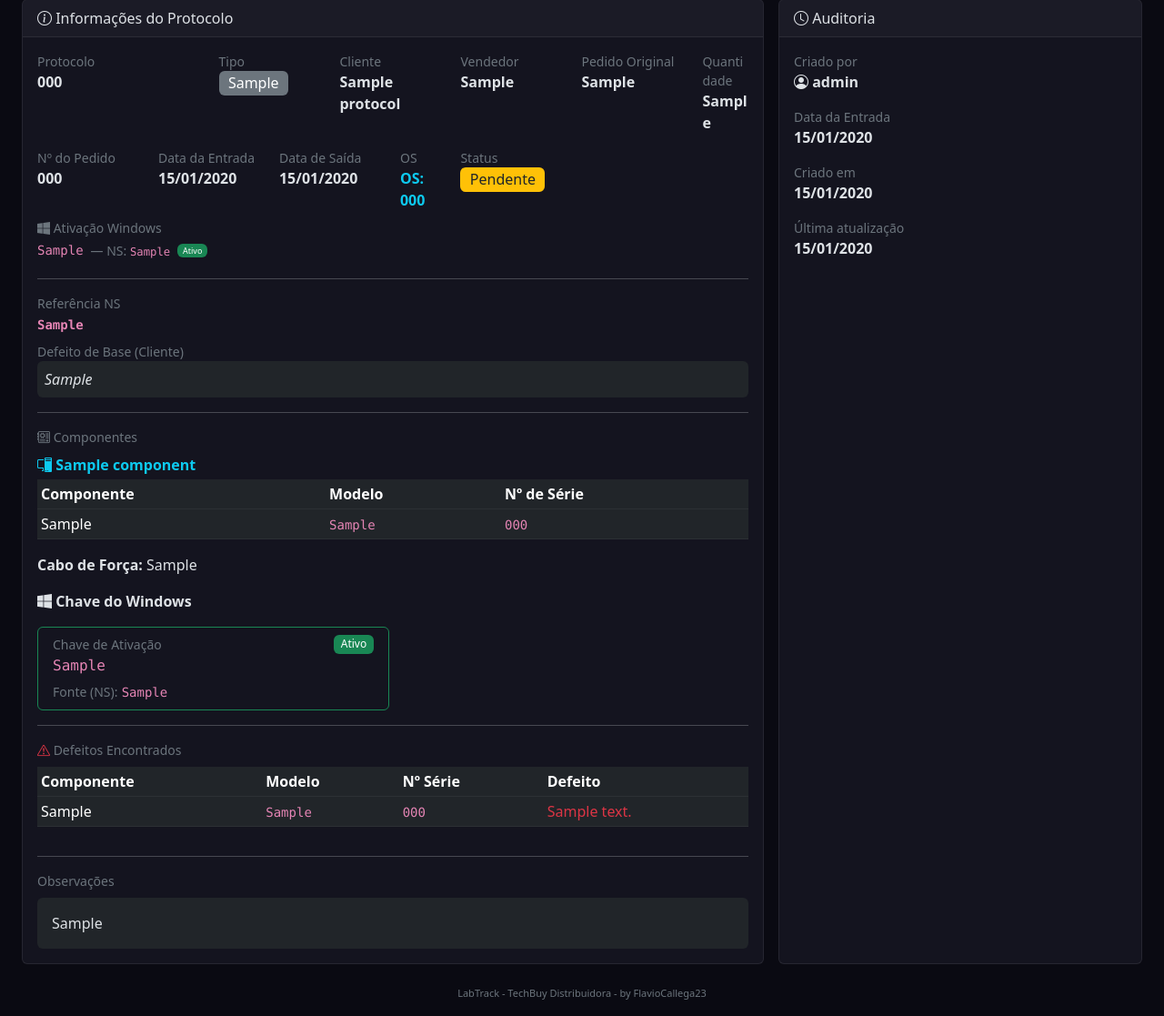
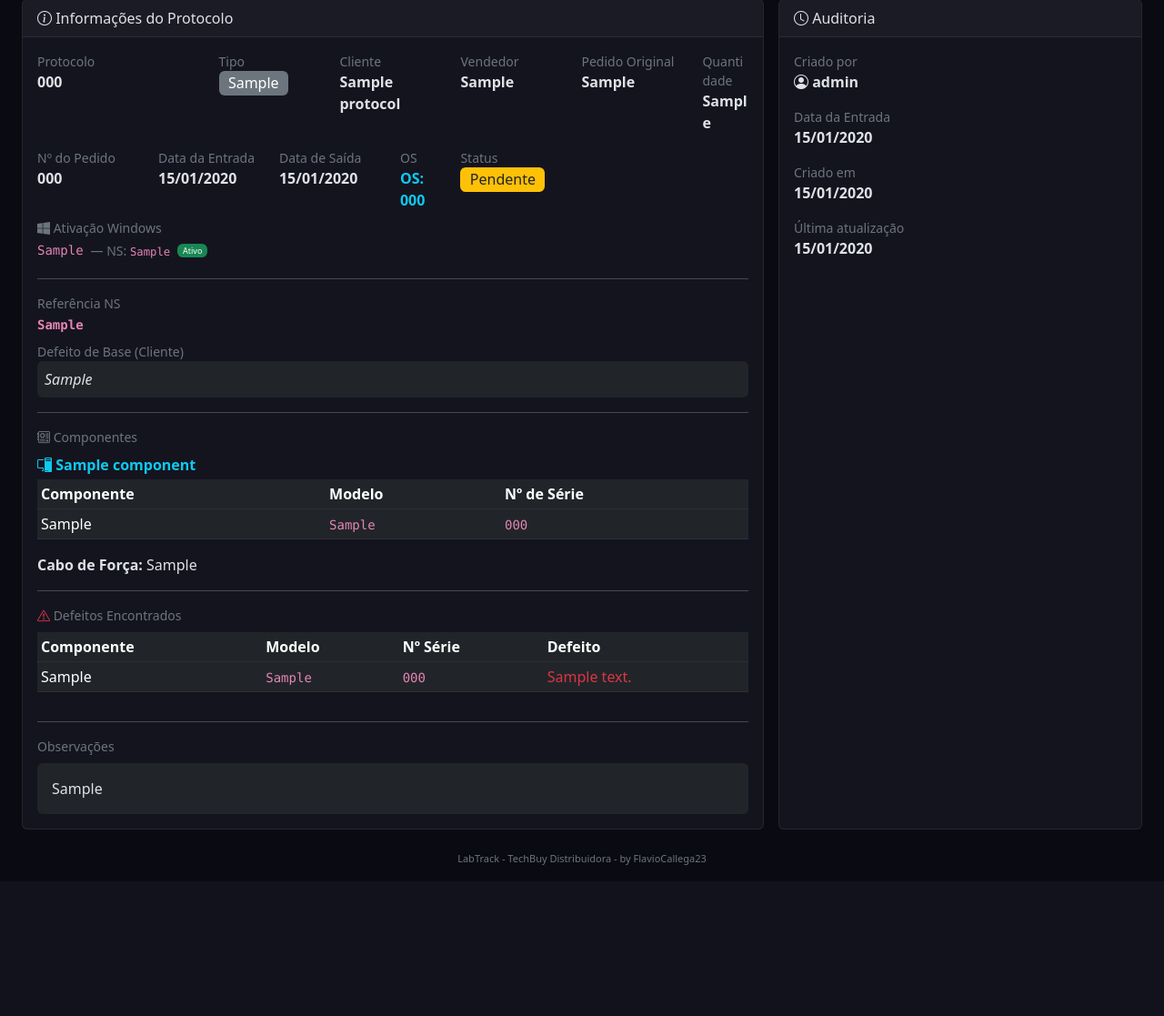
Before and after one commit to DevFlavioCallega23/ProjetoNovoControleLab, a Flask app: page /protocolos/1 in a window 1280 px wide. Shown: the part 148-1265 px from the top of the page at 91% size. After the commit the page ends 1099 px from the top, so only its background shows below. Run offline with Flask 3, Linux system fonts and the light colour scheme; a user stored in the database is signed in; tables that the repository leaves empty hold one stand-in row (values such as "Sample post").

Commit message:
fix: remove exibicao duplicada das chaves windows, mantem apenas no topo

```diff
--- a/app/templates/protocols/detail.html
+++ b/app/templates/protocols/detail.html
@@ -347,34 +347,6 @@
                         {% endif %}
                     </div>
                     {% endif %}
-                    {% if protocol.windows_keys %}
-                    <div class="mt-3">
-                        <strong><i class="bi bi-windows"></i> Chave do Windows</strong>
-                        <div class="row g-2 mt-2">
-                            {% for wk in protocol.windows_keys|sort(attribute='sort_order') %}
-                            <div class="col-md-6">
-                                <div class="card border-{{ 'success' if wk.ativo else 'secondary' }} h-100">
-                                    <div class="card-body py-2 px-3">
-                                        <div class="d-flex justify-content-between align-items-start">
-                                            <div>
-                                                <div class="small text-secondary">Chave de Ativação</div>
-                                                <code class="fs-6">{{ wk.chave }}</code>
-                                            </div>
-                                            <span class="badge bg-{{ 'success' if wk.ativo else 'secondary' }}">{{ 'Ativo' if wk.ativo else 'Pendente' }}</span>
-                                        </div>
-                                        {% if wk.fonte %}
-                                        <div class="mt-1">
-                                            <span class="small text-secondary">Fonte (NS):</span>
-                                            <code class="small">{{ wk.fonte }}</code>
-                                        </div>
-                                        {% endif %}
-                                    </div>
-                                </div>
-                            </div>
-                            {% endfor %}
-                        </div>
-                    </div>
-                    {% endif %}
                 </div>
                 {% endif %}
 
```
